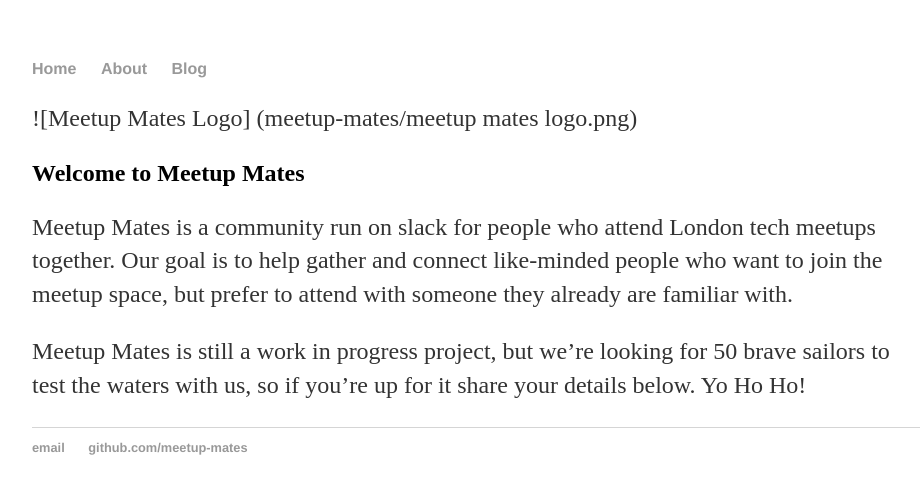
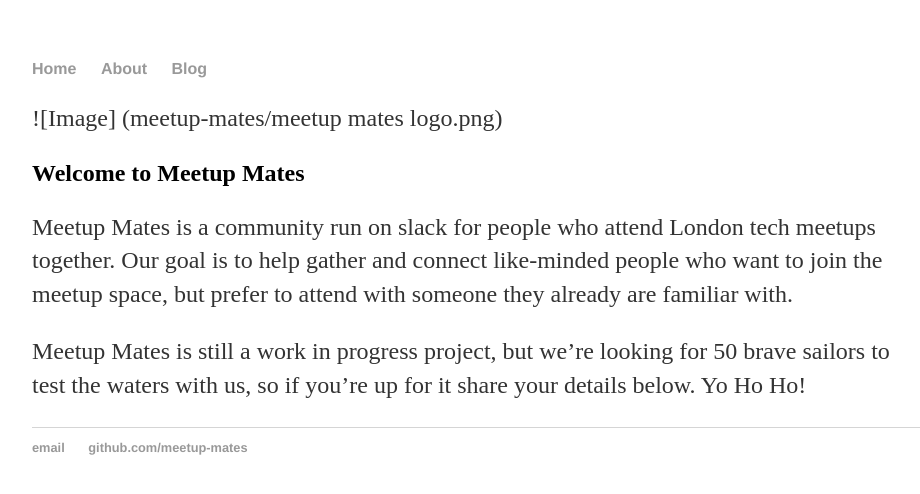
Before and after one commit to margoteck/meetup-mates, a Jekyll site: the page built from index.md, in a window 1280 px wide. Shown: the top 494 px of the page, without its empty margins (160-1080 px from the left). Built offline with Jekyll 4.4.1, drawn with Linux system fonts in a browser that asks for light colours; our own code applies the rules of GitHub Pages for plain Markdown files.

Commit message:
Update index.md

```diff
--- a/index.md
+++ b/index.md
@@ -1,4 +1,4 @@
-![Meetup Mates Logo] (meetup-mates/meetup mates logo.png)
+![Image] (meetup-mates/meetup mates logo.png)
 
 
 ## Welcome to Meetup Mates
```
